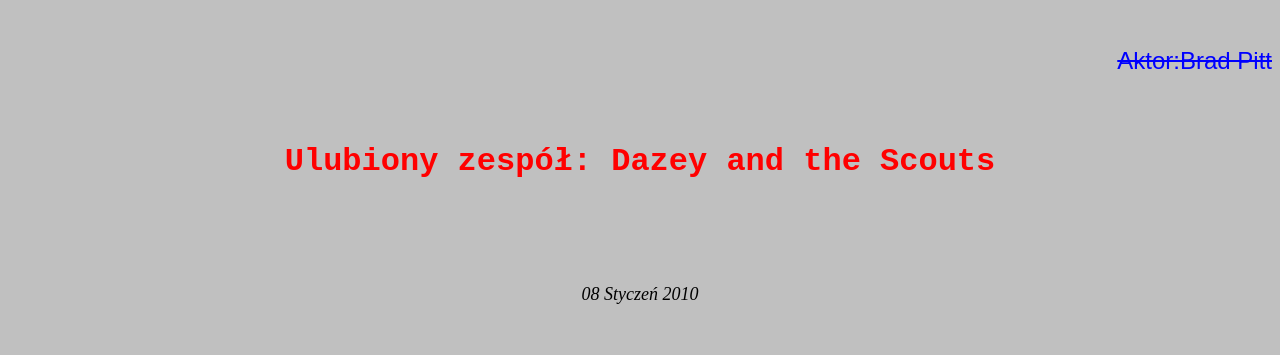
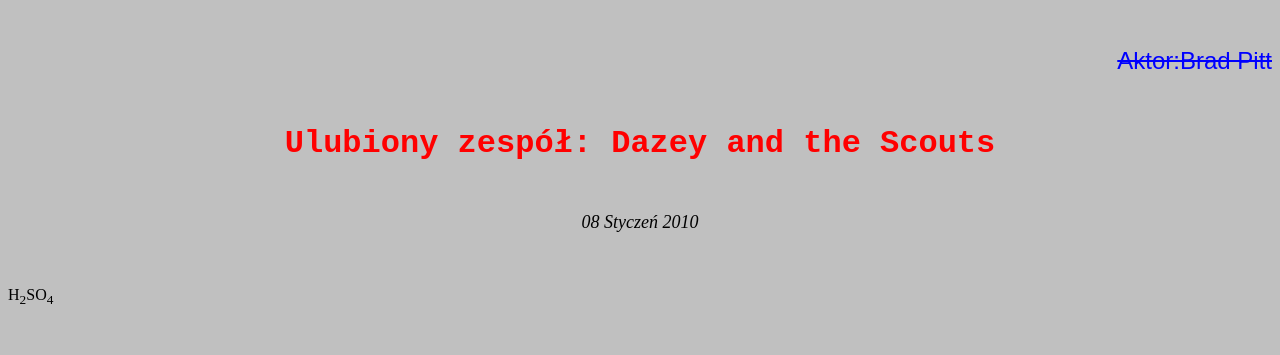
Before and after one commit to JakHop1KP/Witryny-I-Aplikacje, a plain HTML site: page index.html in a window 1280 px wide. Shown: the part 1692-2047 px from the top of the page. Drawn offline with Linux system fonts and the light colour scheme.

Commit message:
index.html

```diff
--- a/index.html
+++ b/index.html
@@ -46,9 +46,9 @@ Jakub Hoppe <br>
 
 
 <p align="left"> <font color="green" size="7" face="Verdana"> <u> 80-860 Kasztanowa 101/34 </font> </u> </p> <br>
-<p align="right"> <font color="blue" size="5" face="Arial"> <strike> Aktor:Brad Pitt </strike> </p> <br>
-<p align="center"> <font color="Red" size="6" face="Courier New"> <b> Ulubiony zespół: Dazey and the Scouts </b> </p> </center><br>
-<p align="center"> <font color="black" size="4" face="Times New Roman"> <i> 08 Styczeń 2010 </i> </p> </center><br>
+<p align="right"> <font color="blue" size="5" face="Arial"> <strike> Aktor:Brad Pitt </font> </strike> </p> <br>
+<p align="center"> <font color="Red" size="6" face="Courier New"> <b> Ulubiony zespół: Dazey and the Scouts </b> </font> </p> </center><br>
+<p align="center"> <font color="black" size="4" face="Times New Roman"> <i> 08 Styczeń 2010 </i> </p> </font> </center><br>
 <p align="left"> H<sub>2</sub>SO<sub>4</sub> </p> <br>
 <p align="left"> x<sup>*</sup>x=x<sup>2</sup> </p> <br>
 
```
